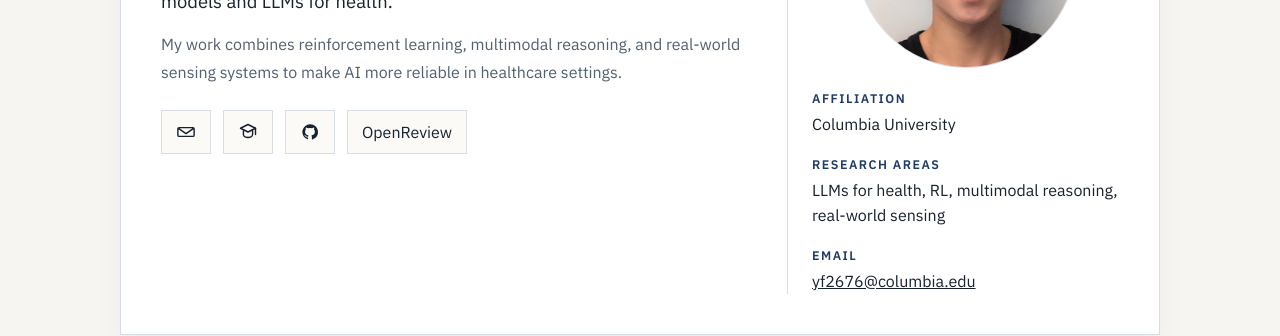
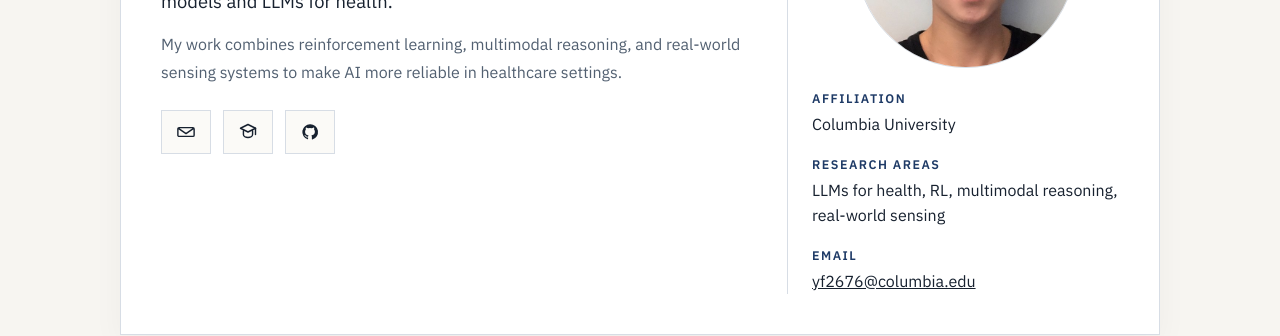
Before and after one commit to yfan2676/yfan2676.github.io, a Jekyll site: the page built from index.html, in a window 1280 px wide and 900 px high. Shown: the part 299-635 px from the top of the window. Built offline with Jekyll 4.4.1, drawn with Linux system fonts in a browser that asks for light colours.

Commit message:
Refresh homepage profile links

```diff
--- a/index.html
+++ b/index.html
@@ -106,7 +106,6 @@ layout: null
                 </svg>
                 <span class="sr-only">GitHub</span>
               </a>
-              <a href="https://openreview.net/profile?id=~Yuang_Fan1" target="_blank" rel="noreferrer">OpenReview</a>
             </div>
           </div>
           <aside class="intro-panel" aria-label="Profile details">
@@ -299,6 +298,22 @@ layout: null
             </a>
             <a
               class="icon-link"
+              href="https://www.linkedin.com/in/yuang-fan/"
+              target="_blank"
+              rel="noreferrer"
+              aria-label="LinkedIn profile"
+              title="LinkedIn"
+            >
+              <svg viewBox="0 0 24 24" aria-hidden="true">
+                <path
+                  d="M6.75 8.25a1.5 1.5 0 1 0 0-3 1.5 1.5 0 0 0 0 3ZM5.5 9.75h2.5v8.75H5.5zm4.25 0h2.4v1.2h.03c.33-.63 1.14-1.29 2.35-1.29 2.52 0 2.99 1.66 2.99 3.81v5.03h-2.5v-4.46c0-1.06-.02-2.43-1.48-2.43-1.49 0-1.72 1.16-1.72 2.35v4.54h-2.5z"
+                  fill="currentColor"
+                />
+              </svg>
+              <span class="sr-only">LinkedIn</span>
+            </a>
+            <a
+              class="icon-link"
               href="https://scholar.google.com/citations?user=o9MbjYQAAAAJ&hl=en"
               target="_blank"
               rel="noreferrer"
@@ -324,8 +339,6 @@ layout: null
               </svg>
               <span class="sr-only">Google Scholar</span>
             </a>
-            <a href="https://www.linkedin.com/in/yuang-fan/" target="_blank" rel="noreferrer">LinkedIn</a>
-            <a href="https://openreview.net/profile?id=~Yuang_Fan1" target="_blank" rel="noreferrer">OpenReview</a>
             <a
               class="icon-link"
               href="https://github.com/yfan2676"
```
